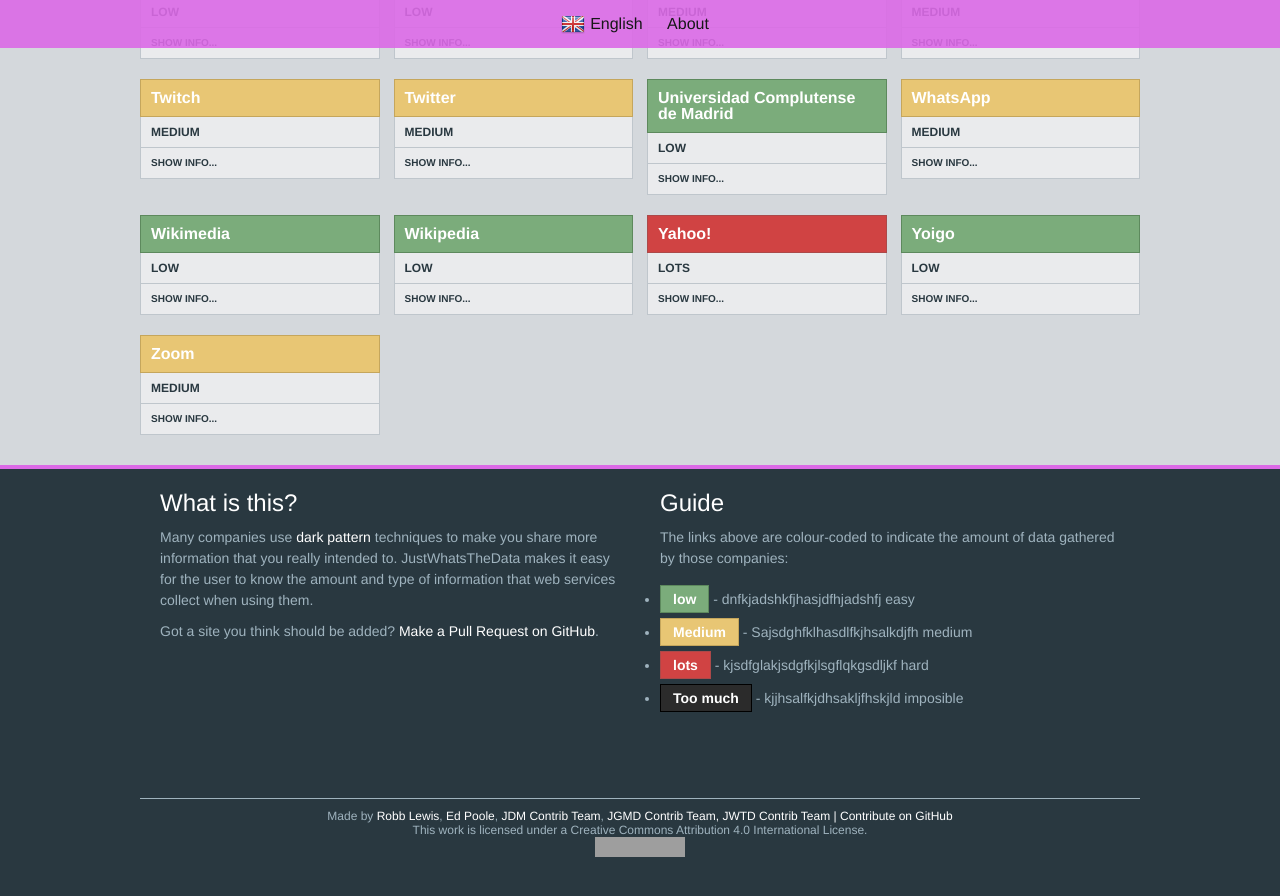
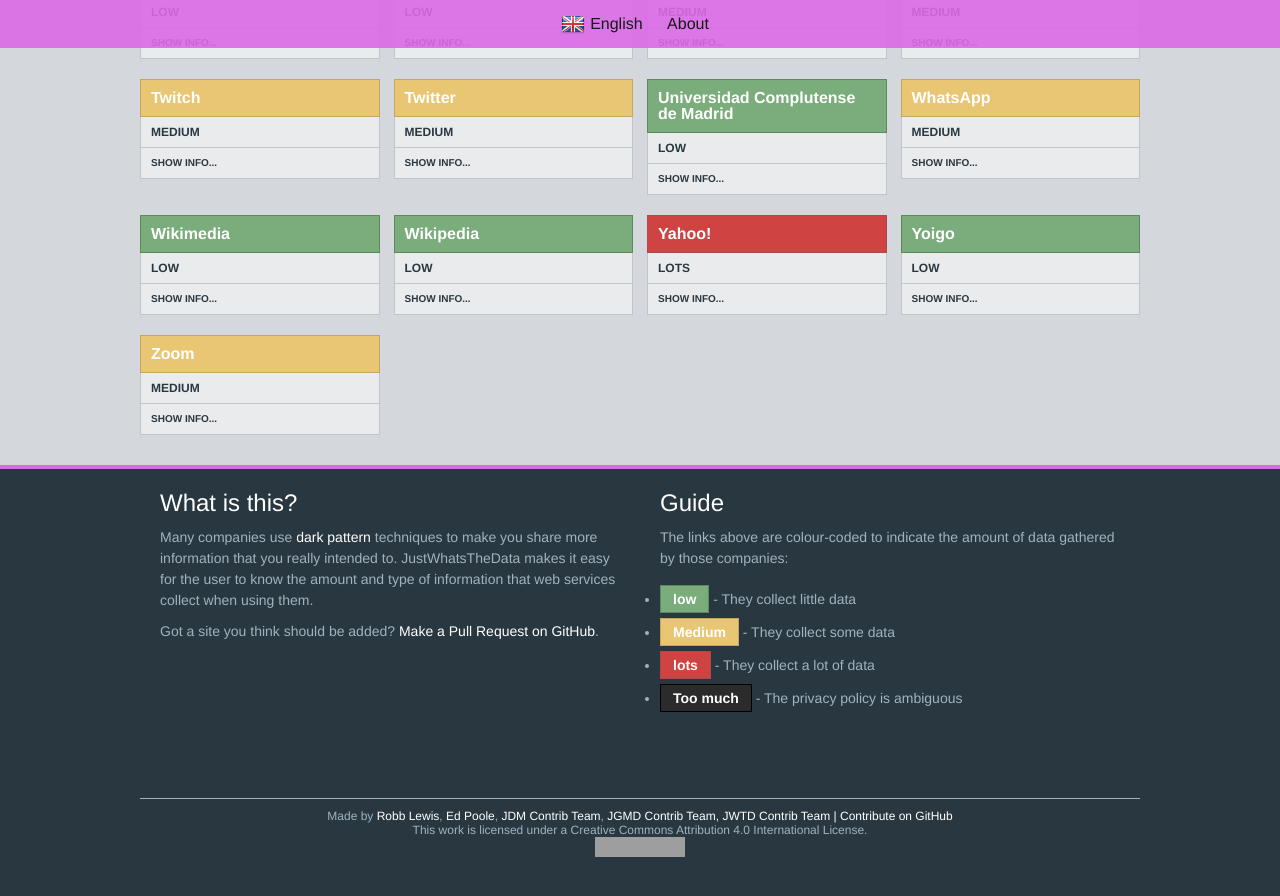
Before and after one commit to JustWhatsTheData/justwhatsthedata.github.io, a Jekyll site: the page built from _pages/index.html, in a window 1280 px wide and 900 px high, scrolled down 1552 px. Shown: the top 896 px of the window. Built offline with Jekyll 4.4.1, drawn with Linux system fonts in a browser that asks for light colours; grey boxes are pictures that could not be loaded.

Commit message:
Update en-GB.json

```diff
--- a/_data/trans/en-GB.json
+++ b/_data/trans/en-GB.json
@@ -17,11 +17,11 @@
     "footercredits": "Made by",
     "footerlicense": "This work is licensed under a Creative Commons Attribution 4.0 International License.",
     "guide": "Guide",
-    "guideeasy": "dnfkjadshkfjhasjdfhjadshfj easy",
+    "guideeasy": "They collect little data",
     "guideexplanations": "The links above are colour-coded to indicate the amount of data gathered by those companies:",
-    "guidehard": "kjsdfglakjsdgfkjlsgflqkgsdljkf hard",
-    "guideimpossible": "kjjhsalfkjdhsakljfhskjld imposible",
-    "guidemedium": "Sajsdghfklhasdlfkjhsalkdjfh medium",
+    "guidehard": "They collect a lot of data",
+    "guideimpossible": "The privacy policy is ambiguous",
+    "guidemedium": "They collect some data",
     "hideinfo": "hide info...",
     "link_jdm": "Visit JustGetMyData",
     "mikerogers": "Mike Rogers",
```
